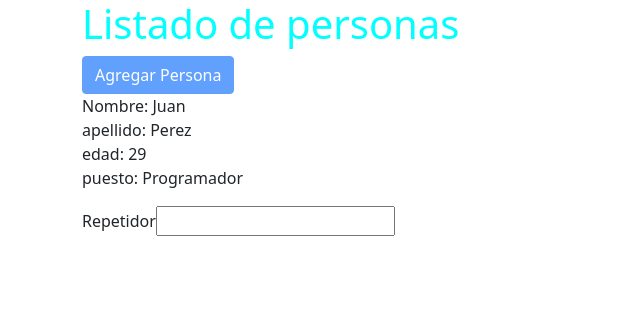
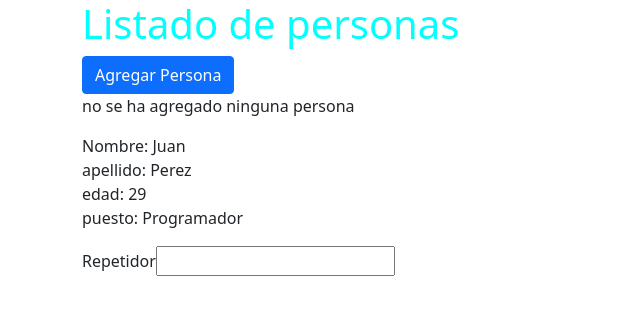
Before and after one commit to alejandrozeb/Angular2021, an Angular app in the folder mi-primera-app/: page / in a window 1280 px wide. Shown: the top 314 px of the page, without its empty margins (0-640 px from the left). Built offline with nearby package versions, Linux system fonts and the light colour scheme.

Commit message:
{add} event binding

```diff
--- a/mi-primera-app/src/app/personas/personas.component.html
+++ b/mi-primera-app/src/app/personas/personas.component.html
@@ -3,9 +3,13 @@
     <div class="col">
       <h1>Listado de personas</h1>
       <!-- deshabilitarremos el boton y manipularemos con property binding -->
-      <button type="button" class="btn btn-primary" [disabled]='deshabilitar'>
+      <button type="button" class="btn btn-primary"
+      [disabled]="deshabilitar"
+      (click)='agregarPersona()'
+      >
         Agregar Persona
       </button>
+      <p>{{mensaje}}</p>
       <app-persona></app-persona>
     </div>
   </div>
--- a/mi-primera-app/src/app/personas/personas.component.ts
+++ b/mi-primera-app/src/app/personas/personas.component.ts
@@ -9,5 +9,9 @@ import { Component } from "@angular/core";
     styleUrls: ['./personas.component.css']
 })
 export class PersonasComponent{
-    deshabilitar = true;
+    deshabilitar = false;
+    mensaje:string = 'no se ha agregado ninguna persona';
+     agregarPersona(){
+        this.mensaje = 'Persona agregada';
+    }
 }
```
Also changed, not shown: 1 other file (tests, documents, lock files or other folders).
